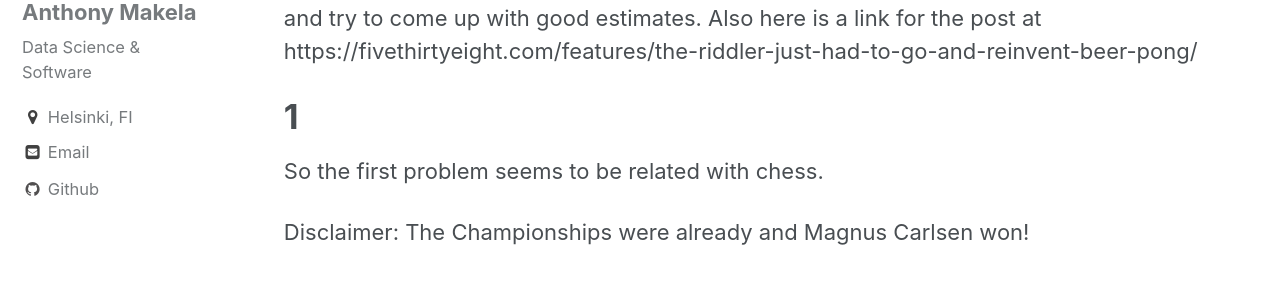
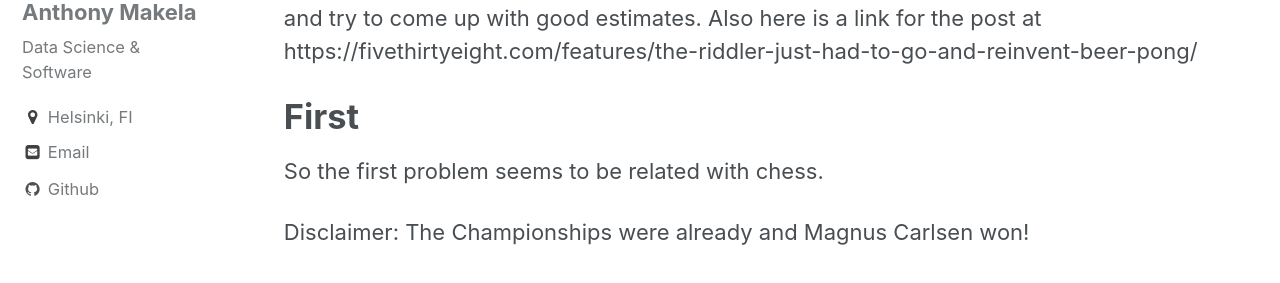
Before and after one commit to anthonymakela/anthonymakela.github.io, a Jekyll site: the page built from _posts/2018-12-25-Monte-Carlo-Simulations.md, in a window 1280 px wide and 900 px high. Shown: the part 265-548 px from the top of the window. Built offline with Jekyll 4.4.1, drawn with Linux system fonts in a browser that asks for light colours; nearby versions of some CDN libraries.

Commit message:
The Riddler

```diff
--- a/_posts/2018-12-25-Monte-Carlo-Simulations.md
+++ b/_posts/2018-12-25-Monte-Carlo-Simulations.md
@@ -9,7 +9,7 @@ date: "26 December 2018"
 
 There are two types of problems given to us. We're going to go through them in order and try to come up with good estimates. Also here is a link for the post at https://fivethirtyeight.com/features/the-riddler-just-had-to-go-and-reinvent-beer-pong/
 
-# 1
+# First
 
 So the first problem seems to be related with chess.
 
```
Also changed, not shown: other parts of _posts/2018-12-25-Monte-Carlo-Simulations.md (+1 -1 lines).
